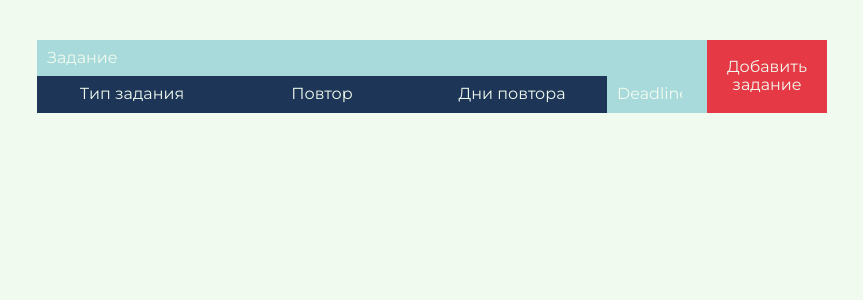
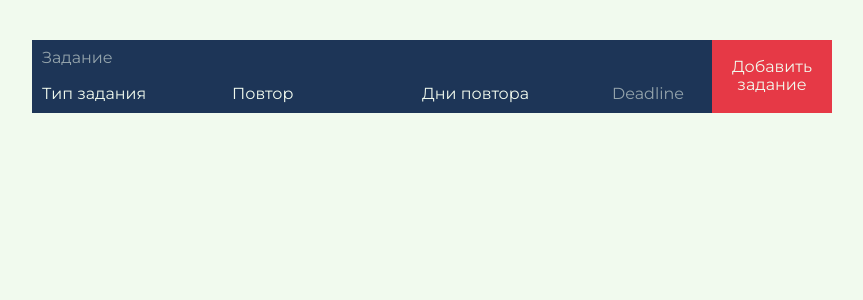
Before and after one commit to AnNavara/type-todo, a React (Create React App) app: page / in a window 1280 px wide. Shown: the top 300 px of the page, without its empty margins (208-1071 px from the left). Built offline with nearby package versions, Linux system fonts and the light colour scheme.

Commit message:
feat: added styling

```diff
--- a/src/Components/Input/InputItem.module.css
+++ b/src/Components/Input/InputItem.module.css
@@ -1,12 +1,17 @@
 .input {
     font-size: 1.6rem;
     padding: 0.9rem 1rem;
-    color: #F1FAEE;
+    color: var(--color-xlight);
     border: none;
     outline: none;
-    background-color: transparent;
+    background-color: var(--color-dark);
+    transition: all 0.15s ease-in-out;
+}
+
+.input:hover {
+    background-color: var(--color-xdark);
 }
 
 .input::placeholder {
-    color: #F1FAEE;
+    color: #f1faee8f;
 }
--- a/src/Components/SelectItem/SelectItem.module.css
+++ b/src/Components/SelectItem/SelectItem.module.css
@@ -6,21 +6,21 @@
     text-align: start;
     font-weight: 400;
     font-size: 1.4rem;
-    color: #F1FAEE;
+    color: var(--color-xlight);
     border: none;
-    background-color: #1D3557;
+    background-color: var(--color-dark);
     cursor: pointer;
     text-align: start;
 }
 
 .item:hover {
-    background-color: #457B9D;
+    background-color: var(--color-xdark);
 }
 
 .active {
-    background-color: #E63946;
+    background-color: var(--color-accent);
 }
 
 .active:hover {
-    background-color: #E63946;
+    background-color: var(--color-accent);
 }
--- a/src/Components/SelectMenu/SelectMenu.module.css
+++ b/src/Components/SelectMenu/SelectMenu.module.css
@@ -7,18 +7,24 @@
 .toggle {
     width: 100%;
     padding: 0.8rem;
+    padding-inline-start: 1rem;
     font-size: 1.6rem;
     font-weight: 400;
     border: none;
     color: #F1FAEE;
-    background-color: #1D3557;
+    background-color: var(--color-dark);
     cursor: pointer;
-    /* text-align: start; */
+    text-align: start;
+    transition: all 0.15s ease-in-out;
+}
+
+.toggle:hover {
+    background-color: var(--color-xdark);
 }
 
 .selected {
-    background-color: #E63946;
-    color: #F1FAEE;
+    background-color: var(--color-accent);
+    color: var(--color-xlight);
 }
 
 .dropdown {
--- a/src/styles/App.css
+++ b/src/styles/App.css
@@ -1,5 +1,14 @@
 @import url(./lib/normalize.css);
 @import url('https://fonts.googleapis.com/css2?family=Montserrat:ital,wght@0,300;0,400;0,600;1,300;1,400;1,600&display=swap');
+
+:root {
+  --color-xdark: #132641;
+  --color-dark: #1D3557;
+  --color-light: #A8DADC;
+  --color-xlight: #F1FAEE;
+  --color-accent: #E63946;
+  --color-xaccent: #9b1823;
+}
 
 html {
   font-size: 62.5%;
@@ -9,7 +18,7 @@ html {
 #root {
   min-width: 100vw;
   min-height: 100vh;
-  background-color: #F1FAEE;
+  background-color: var(--color-xlight);
 }
 
 .App {
@@ -24,14 +33,21 @@ html {
   margin-top: 4rem;
 }
 
-.input__min { width: 8rem; }
+.input__min { width: 9rem; }
 
 .task {
   display: grid;
   width: min-content;
   grid-template-columns: repeat(5, 1fr);
   grid-template-rows: auto 1fr;
-  background-color: #A8DADC;
+  background-color: var(--color-dark);
+}
+
+.task::after {
+  content: "";
+  top: 0;
+  left: 0;
+  width: 100%;
 }
 
 .task__submit {
@@ -40,8 +56,14 @@ html {
   grid-column: 5/6;
   font-size: 1.6rem;
   border: none;
-  color: #F1FAEE;
-  background-color: #E63946;
+  color: var(--color-xlight);
+  background-color: var(--color-accent);
+  transition: all 0.15s ease-in-out;
+  cursor: pointer;
+}
+
+.task__submit:hover {
+  background-color: var(--color-xaccent);
 }
 
 .task__name {
```
